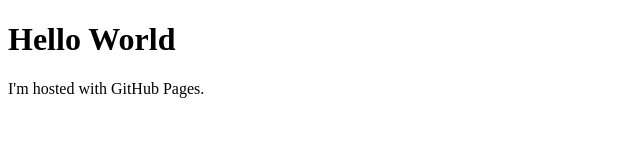
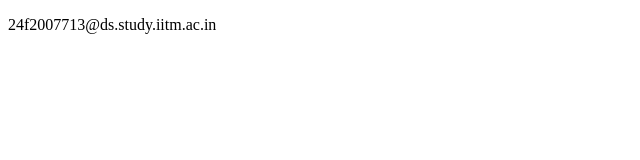
Before and after one commit to Ruchika200729/Ruchika200729.github.io, a plain HTML site: page index.html in a window 1280 px wide. Shown: the whole page, without its empty margins (0-640 px from the left). Drawn offline with Linux system fonts and the light colour scheme.

Commit message:
Update index.html

```diff
--- a/index.html
+++ b/index.html
@@ -1,7 +1,6 @@
 <!DOCTYPE html>
 <html>
 <body>
-<h1>Hello World</h1>
-<p>I'm hosted with GitHub Pages.</p>
+<p>24f2007713@ds.study.iitm.ac.in</p>
 </body>
 </html>
```
